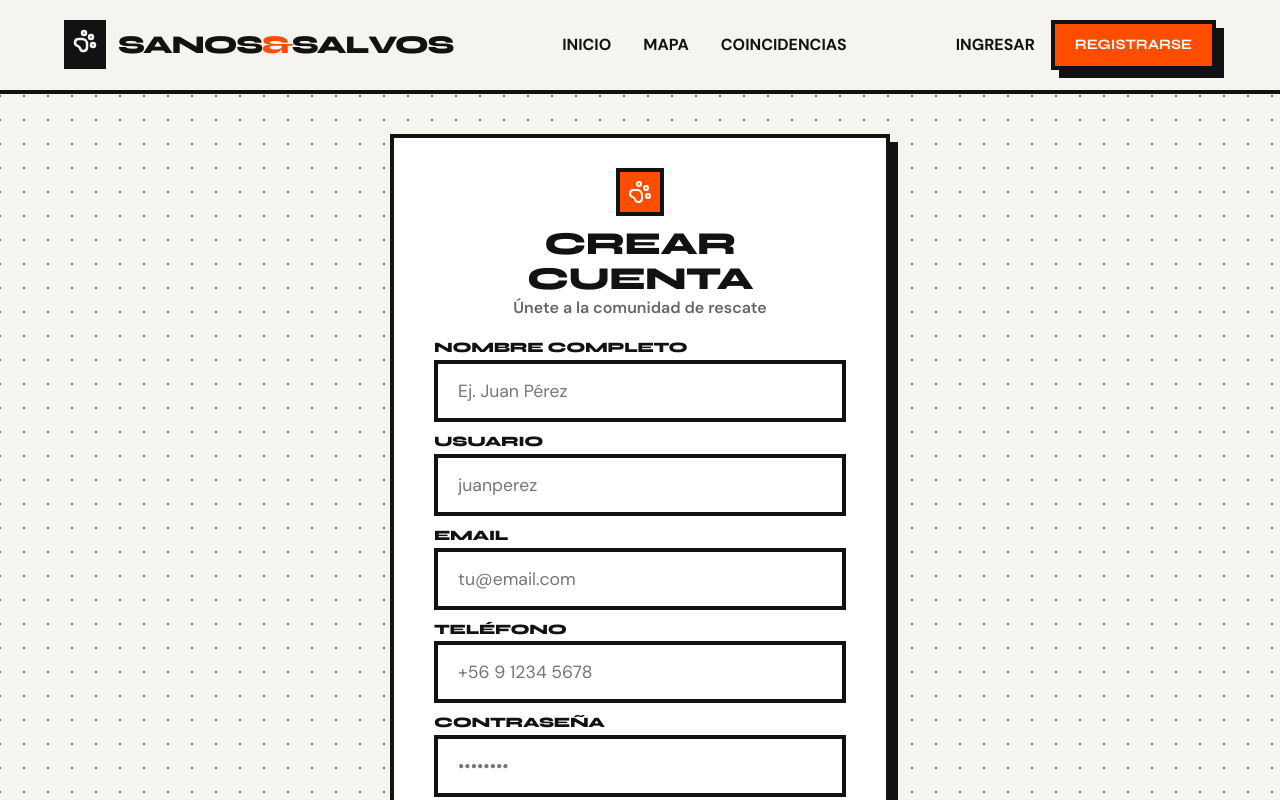
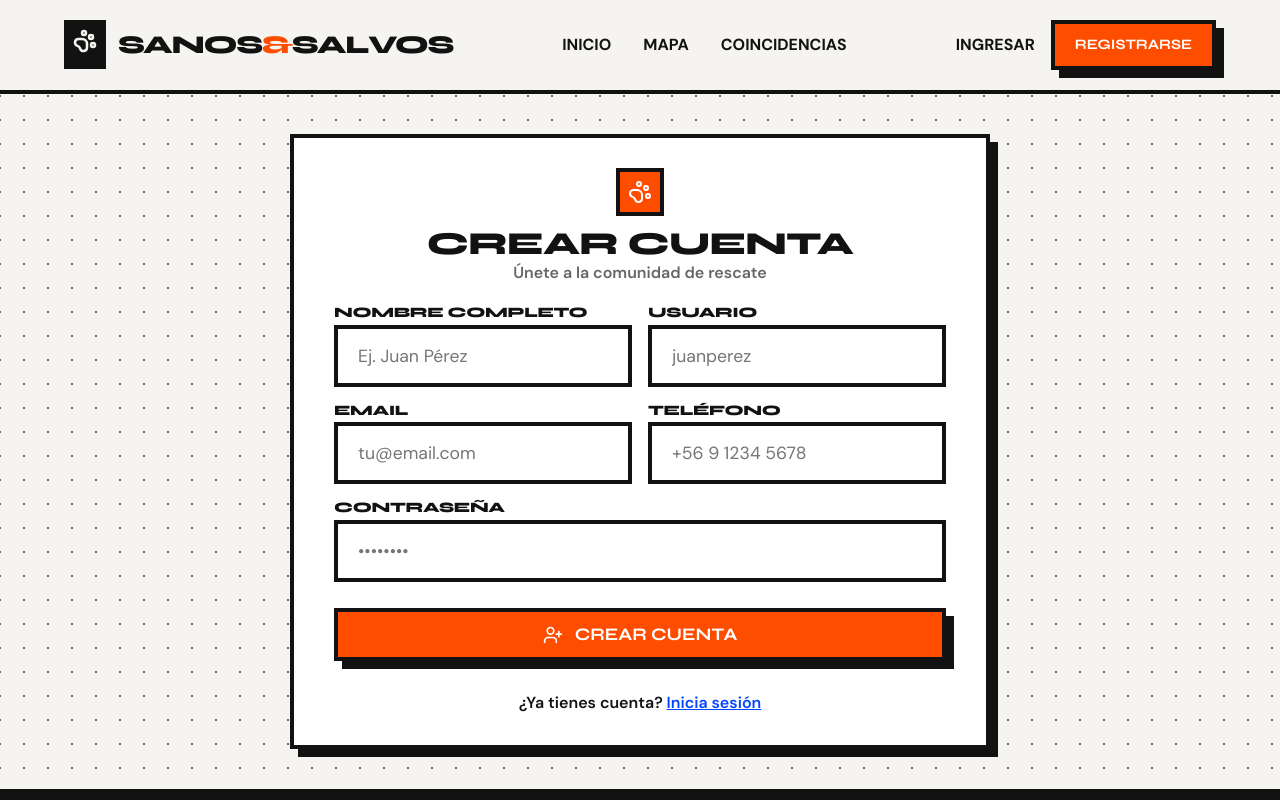
Before and after one commit to Martiinnn/sanos-salvos-front, a React (Vite) app: page /register in a window 1280 px wide. Shown: the top 800 px of the page. Built offline with nearby package versions, Linux system fonts and the light colour scheme.

Commit message:
feat(ui): Use grid layout for Register form to use horizontal space

```diff
--- a/src/pages/Register.jsx
+++ b/src/pages/Register.jsx
@@ -32,7 +32,7 @@ export default function Register() {
 
   return (
     <div style={{ minHeight: '80vh', display: 'flex', alignItems: 'center', justifyContent: 'center', padding: '40px 20px' }}>
-      <div className="brutal-card animate-in" style={{ width: '100%', maxWidth: '500px', padding: '30px 40px' }}>
+      <div className="brutal-card animate-in" style={{ width: '100%', maxWidth: '700px', padding: '30px 40px' }}>
 
         <div style={{ textAlign: 'center', marginBottom: '20px' }}>
           <div style={{
@@ -56,7 +56,7 @@ export default function Register() {
           </div>
         )}
 
-        <form onSubmit={handleSubmit} style={{ display: 'flex', flexDirection: 'column', gap: '12px' }}>
+        <form onSubmit={handleSubmit} style={{ display: 'grid', gridTemplateColumns: '1fr 1fr', gap: '16px' }}>
 
           <div>
             <label className="display-font" style={{ display: 'block', fontSize: '0.9rem', marginBottom: '4px' }}>NOMBRE COMPLETO</label>
@@ -82,13 +82,13 @@ export default function Register() {
               value={form.phone} onChange={handleChange} />
           </div>
 
-          <div>
+          <div style={{ gridColumn: '1 / -1' }}>
             <label className="display-font" style={{ display: 'block', fontSize: '0.9rem', marginBottom: '4px' }}>CONTRASEÑA</label>
             <input type="password" name="password" className="brutal-input" placeholder="••••••••"
               value={form.password} onChange={handleChange} required />
           </div>
 
-          <button type="submit" className="brutal-btn primary" disabled={loading} style={{ marginTop: '10px', width: '100%', padding: '12px 24px' }}>
+          <button type="submit" className="brutal-btn primary" disabled={loading} style={{ gridColumn: '1 / -1', marginTop: '10px', width: '100%', padding: '12px 24px' }}>
             {loading ? 'CREANDO...' : <><UserPlus size={20} /> CREAR CUENTA</>}
           </button>
         </form>
```
